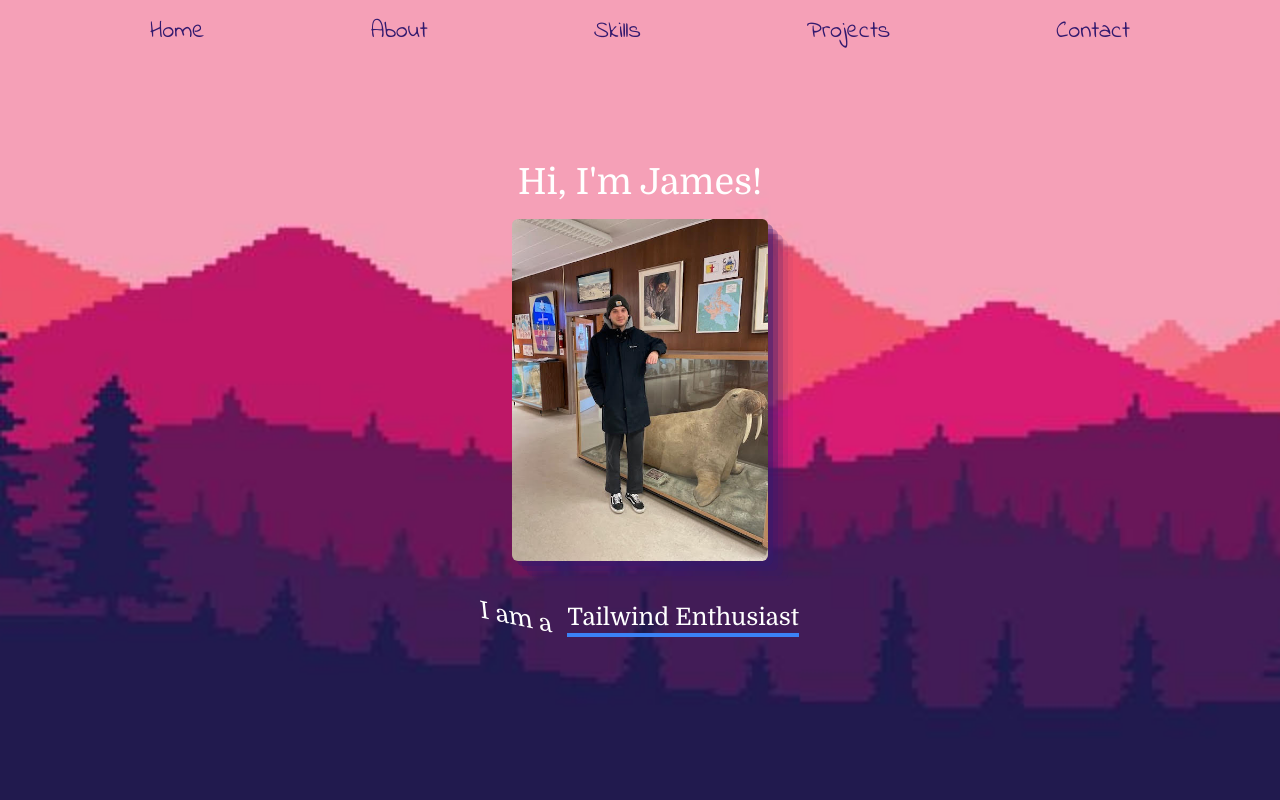
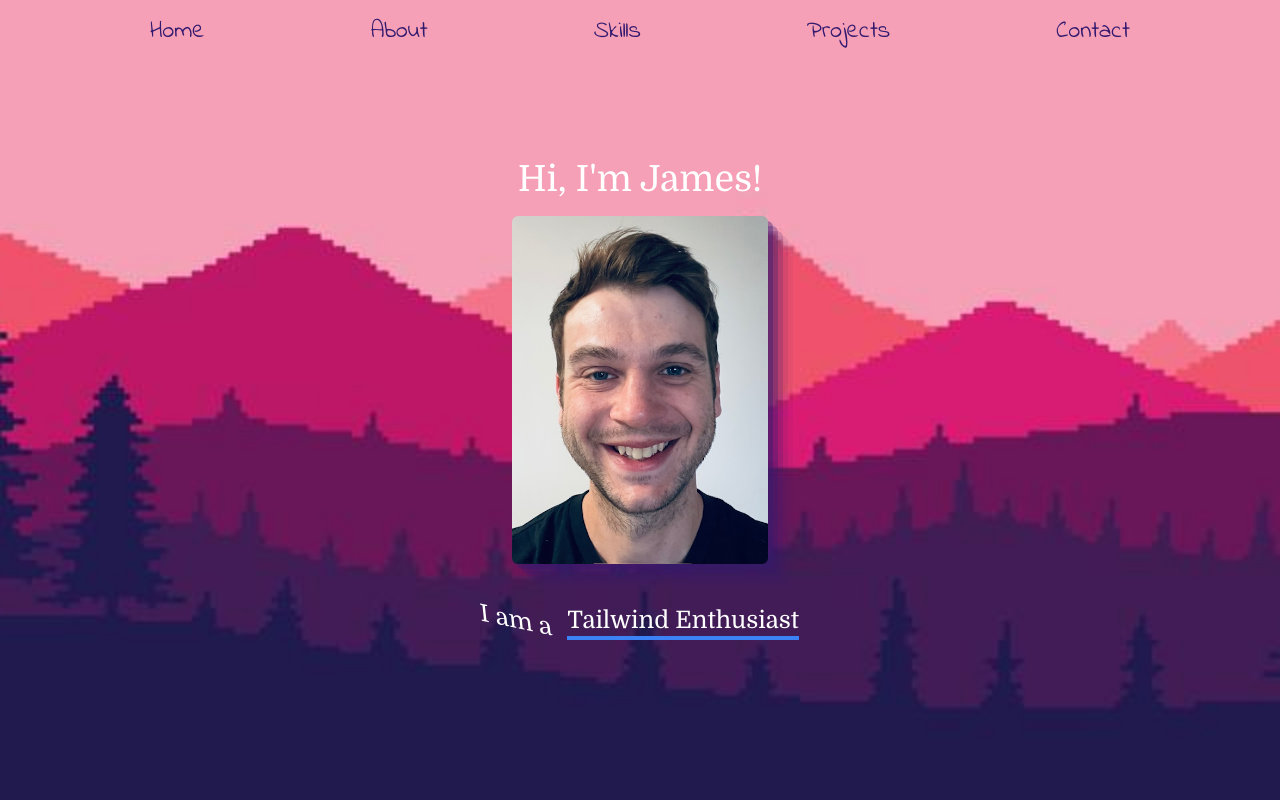
Before and after one commit to jimmybcoding/my-site, a Next.js app: page / in a window 1280 px wide. Shown: the top 800 px of the page. Built offline with nearby package versions, Linux system fonts and the light colour scheme.

Commit message:
change profile pic

```diff
--- a/src/app/components/Home/page.jsx
+++ b/src/app/components/Home/page.jsx
@@ -36,7 +36,7 @@ const Intro = () => {
           Hi, I&apos;m James!
         </div>
         <Image
-          src="/jimmy.jpg"
+          src="/profile.jpg"
           alt="Profile picture of James"
           height={100}
           width={100}
```
Also changed, not shown: public/profile.jpg (added).
